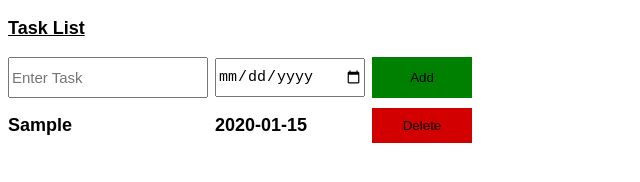
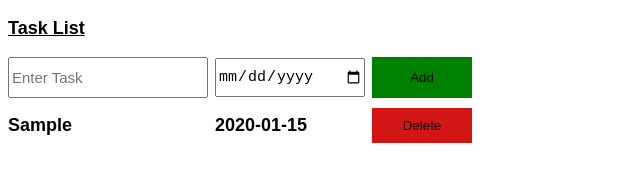
Before and after one commit to Ritesh-Kumar-Verma/Todo-List, a plain HTML site: page todo-list.html in a window 1280 px wide. Both pictures are taken after typing "Sample", "2020-01-15" into the empty fields and a click on the button "Add". Shown: the whole page, without its empty margins (0-640 px from the left). Drawn offline with Linux system fonts and the light colour scheme.

```diff
--- a/style.css
+++ b/style.css
@@ -19,7 +19,7 @@
 
 }
 .delete-button{
-    background-color: rgb(211, 0, 0);
+    background-color: rgba(209, 3, 3, 0.925);
 
 }
 
```
